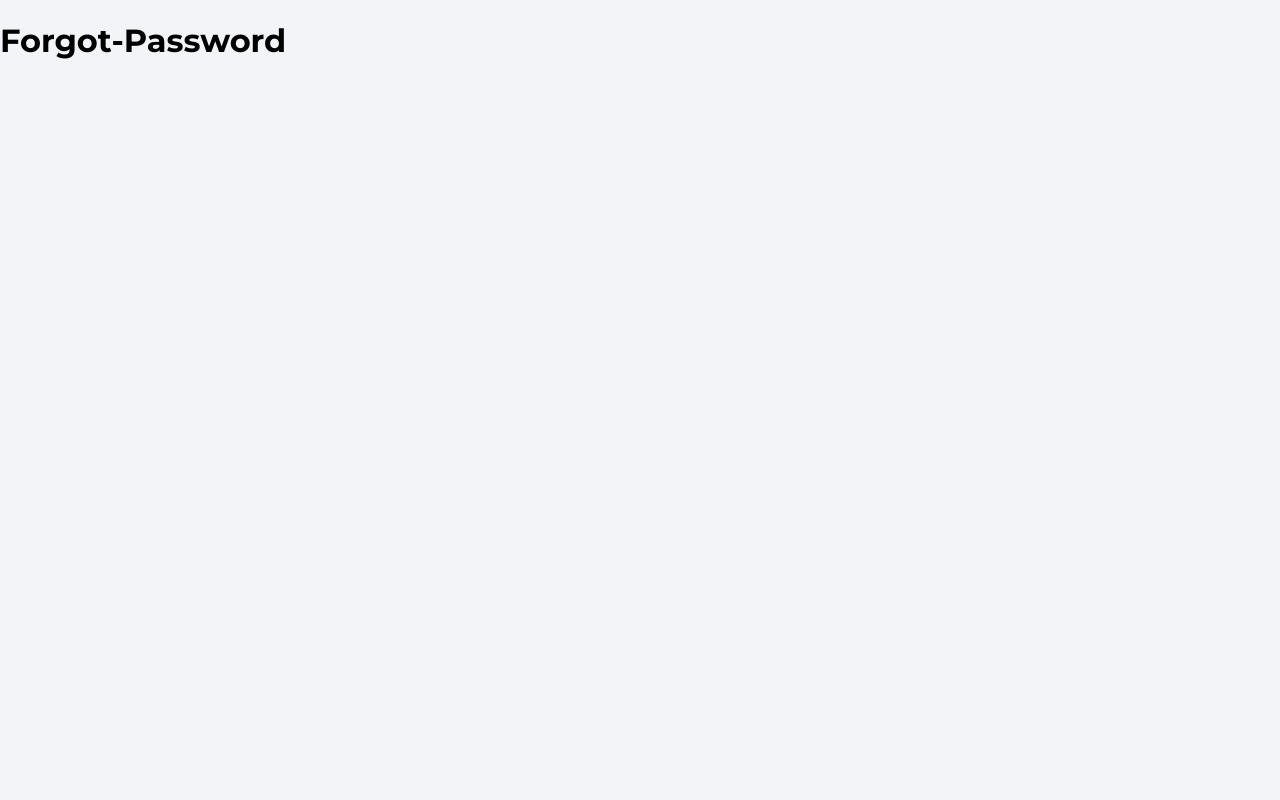
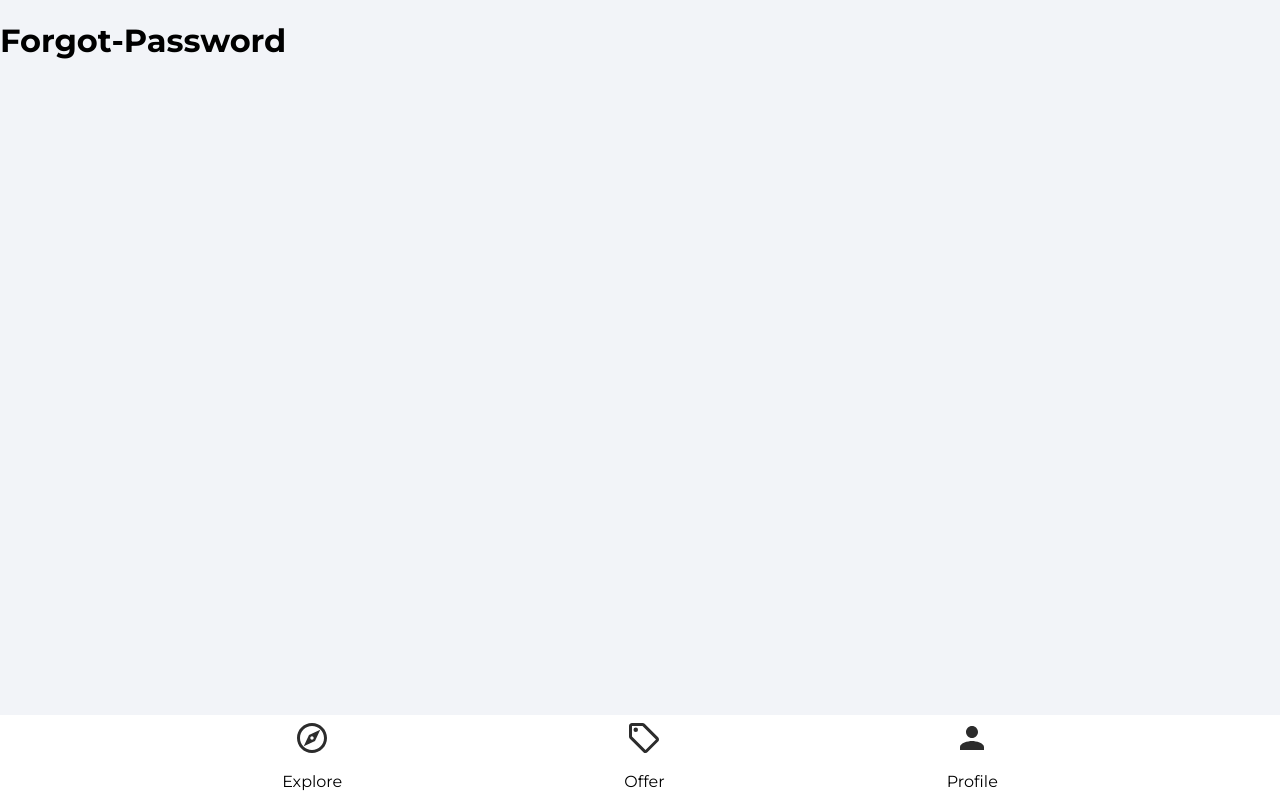
Before and after one commit to Harshak-1744/House_MarketPlace_Place, a React (Create React App) app: page /forgot-password in a window 1280 px wide. Built offline with nearby package versions, Linux system fonts and the light colour scheme; the HTML template or start-up script is replaced by a standard one.

Commit message:
modified:   src/App.js 	new file:   src/components/Navbar.jsx

```diff
--- a/src/App.js
+++ b/src/App.js
@@ -5,6 +5,7 @@
 import SignIn from './pages/SignIn';
 import SignUp from './pages/SignUp';
 import ForgotPassword from './pages/ForgotPassword'
+import Navbar from "./components/Navbar";
 
 function App() {
   return (
@@ -18,6 +19,7 @@
           <Route path='/sign-up' element={<SignUp />} />
           <Route path='/forgot-password' element={<ForgotPassword />} />
         </Routes>
+        <Navbar />
       </Router>
     </div>
   );
--- /dev/null
+++ b/src/components/Navbar.jsx
@@ -0,0 +1,34 @@
+import { useNavigate, useLocation } from "react-router-dom";
+import { ReactComponent as OfferIcon } from "../assets/svg/localOfferIcon.svg";
+import { ReactComponent as ExploreIcon } from "../assets/svg/exploreIcon.svg";
+import { ReactComponent as PersonOutlineIcon } from "../assets/svg/personIcon.svg";
+
+
+
+
+function Navbar(){
+    const navigate = useNavigate()
+    const location = useLocation()
+
+    return (
+        <footer className="navbar">
+            <nav className="navbarNav">
+                <ul className="navbarListItems">
+                    <li className="navbarListItem" onClick={ () => navigate('/')}>
+                        <ExploreIcon fill="#2c2c2c" width="36px"  height= "36px"/>
+                        <p>Explore</p>
+                    </li>
+                    <li className="navbarListItem" onClick={ () => navigate('/offers')}>
+                        <OfferIcon fill="#2c2c2c" width="36px"  height= "36px"/>
+                        <p>Offer</p>
+                    </li>
+                    <li className="navbarListItem"  onClick={ () => navigate ('/profile')}>
+                        <PersonOutlineIcon fill="#2c2c2c" width="36px"  height= "36px"/>
+                        <p>Profile</p>
+                    </li>
+                </ul>
+            </nav>
+        </footer>
+    )
+}
+export default Navbar;
```
